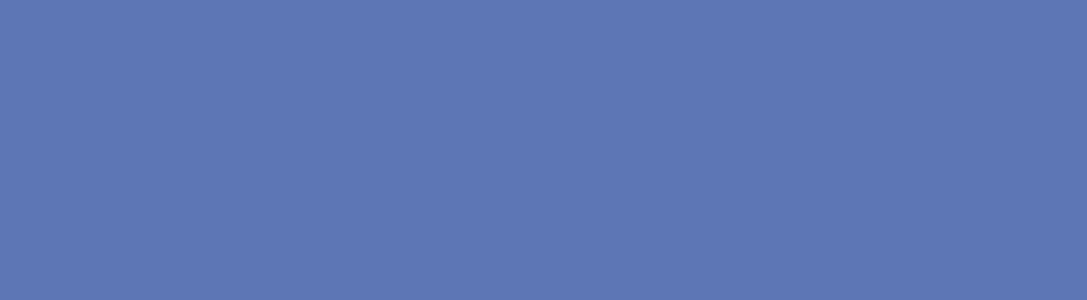
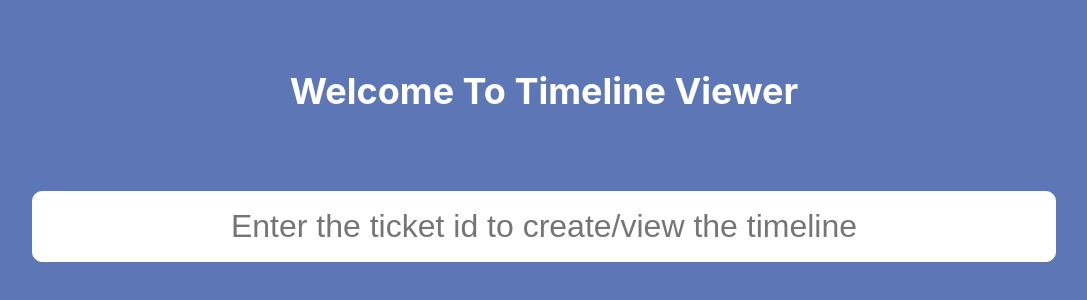
Before and after one commit to devamitranjan/ticket-tracker, a React (Create React App) app: page /timeline in a window 1280 px wide. Before the commit this address had no page. Shown: the part 194-494 px from the top of the page, without its empty margins (96-1183 px from the left). Built offline with nearby package versions, Linux system fonts and the light colour scheme; the HTML template or start-up script is replaced by a standard one.

Commit message:
Integrated the timeline and dashboard

```diff
--- a/src/App.tsx
+++ b/src/App.tsx
@@ -1,28 +1,25 @@
-import React from 'react';
-import { useNavigate, useRoutes } from 'react-router-dom';
+import React from "react";
+import { Navigate, useRoutes } from "react-router-dom";
 
-import MainLayout from './layout/MainLayout';
-import Dashboard from './features/dashboard/Dashboard';
-
-import './App.css';
-import Timeline from './features/timeline/Timeline';
+import Dashboard from "./features/dashboard/Dashboard";
+import Timeline from "./features/timeline/Timeline";
+import "./App.css";
 
 function App() {
-  const navigate = useNavigate();
   const routes = useRoutes([
     {
-      path: '/',
-      element: <MainLayout />,
+      path: "timeline",
+      element: <Dashboard />,
       children: [
         {
-          path: 'dashboard',
-          element: <Dashboard />,
-        },
-        {
-          path: 'timeline/:id',
+          path: ":id",
           element: <Timeline />,
         },
       ],
+    },
+    {
+      path: "/",
+      element: <Navigate to='/timeline' />,
     },
   ]);
 
--- a/src/features/dashboard/Dashboard.tsx
+++ b/src/features/dashboard/Dashboard.tsx
@@ -1,18 +1,44 @@
-import React from 'react';
-import { Button } from 'reactstrap';
-import { ColDef } from 'ag-grid-community';
+import React, { KeyboardEvent } from "react";
+// import { Button } from "reactstrap";
+// import { ColDef } from "ag-grid-community";
 
-import DataGrid from '../../component/DataGrid';
+// import DataGrid from "../../component/DataGrid";
+import "./dashboard.css";
+import { Outlet, useLocation, useNavigate, useParams } from "react-router-dom";
 
 interface DashboardProps extends React.HTMLAttributes<HTMLDivElement> {}
 
 const Dashboard: React.FC<DashboardProps> = () => {
-  const columns: ColDef[] = [
-    { field: 'ticketId' },
-    { field: 'lastModified' },
-    { field: 'alerts' },
-  ];
-  return <DataGrid columns={columns} data={[]} key='tickets' />;
+  const navigate = useNavigate();
+  const { id } = useParams();
+  const [ticket, setTicket] = React.useState(id ?? "");
+  const handleSubmit = React.useCallback(
+    (e: KeyboardEvent<HTMLInputElement>) => {
+      console.log("asdfgh", e);
+      if (e.key.toLowerCase() === "enter") navigate(`/timeline/${ticket}`);
+    },
+    [ticket, navigate],
+  );
+  const { pathname } = useLocation();
+  const isTimelineDashboard = /\/timeline\/?$/.test(pathname);
+
+  return (
+    <>
+      <div
+        className={`ticket-container ${isTimelineDashboard ? "center" : ""}`}
+      >
+        <h1>Welcome To Timeline Viewer</h1>
+        <input
+          type='text'
+          value={ticket}
+          onChange={(e) => setTicket(e.target.value)}
+          onKeyDown={handleSubmit}
+          placeholder='Enter the ticket id to create/view the timeline'
+        />
+      </div>
+      <Outlet />
+    </>
+  );
 };
 
 export default Dashboard;
--- /dev/null
+++ b/src/features/dashboard/dashboard.css
@@ -0,0 +1,38 @@
+.ticket-container {
+  width: 100vw;
+  display: flex;
+  flex-direction: column;
+  align-items: center;
+  justify-content: flex-start;
+}
+
+.center {
+  justify-content: center;
+  height: 100vh;
+}
+
+.ticket-container h1 {
+  color: #fff;
+  align-items: center;
+  display: none;
+}
+
+.center h1 {
+  margin-top: 0;
+  display: inline;
+}
+
+.ticket-container input {
+  width: 80%;
+  border-radius: 10px;
+  border: 1px solid #fff;
+  outline: none;
+  font-size: 2rem;
+  text-align: center;
+  margin: 5rem 0;
+  padding: 1rem;
+}
+
+.ticket-container input:focus {
+  border: 2px solid #f5f1e9;
+}
--- a/src/features/timeline/Timeline.tsx
+++ b/src/features/timeline/Timeline.tsx
@@ -1,8 +1,8 @@
-import React from 'react';
+import React from "react";
 
-import data from '../../mocks/ticketData';
-import TimelineItem from './TimelineItem';
-import './timeline.css';
+import data from "../../mocks/ticketData";
+import TimelineItem from "./TimelineItem";
+import "./timeline.css";
 
 interface TimelineProps extends React.HTMLAttributes<HTMLDivElement> {}
 
@@ -10,13 +10,13 @@ const Timeline: React.FC<TimelineProps> = ({ className }) => {
   const itemLength = data.ticketItems.length;
 
   return (
-    <React.Fragment>
+    <div className='timeline'>
       <div className='timeline-header'>
         <h3>{data.ticketId}</h3>
         {data.ticketDescription}
       </div>
 
-      <div className='timeline'>
+      <div className='timeline-items'>
         {data.ticketItems.map((ticketItem, index) => (
           <TimelineItem
             ticketItem={ticketItem}
@@ -28,25 +28,25 @@ const Timeline: React.FC<TimelineProps> = ({ className }) => {
         <div
           key={itemLength + 1}
           className={`container ${
-            itemLength % 2 === 0 ? 'left' : 'right'
+            itemLength % 2 === 0 ? "left" : "right"
           }-container`}
         >
           <div
-            className={`circle ${itemLength % 2 === 0 ? '' : 'circle-right'}`}
+            className={`circle ${itemLength % 2 === 0 ? "" : "circle-right"}`}
           ></div>
           <div className='text-box'>
-            <h2>{'Enter heading'}</h2>
+            <h2>{"Enter heading"}</h2>
             <small>{new Date().toDateString()}</small>
-            <p>{'Enter the details'}</p>
+            <p>{"Enter the details"}</p>
             <span
               className={`${
-                itemLength % 2 === 0 ? 'left' : 'right'
+                itemLength % 2 === 0 ? "left" : "right"
               }-container-arrow`}
             ></span>
           </div>
         </div>
       </div>
-    </React.Fragment>
+    </div>
   );
 };
 
--- a/src/features/timeline/timeline.css
+++ b/src/features/timeline/timeline.css
@@ -2,21 +2,26 @@ body {
   background: #5d76b5;
 }
 
+.timeline {
+  display: flex;
+  flex-direction: column;
+  align-items: center;
+}
+
 .timeline-header {
-  margin-top: 2.5rem;
   text-align: center;
   color: #fff;
-  font-family: 'Courier New', Courier, monospace;
+  font-family: "Courier New", Courier, monospace;
 }
 
-.timeline {
+.timeline-items {
   position: relative;
   max-width: 1200px;
   margin: 100px auto;
 }
 
-.timeline::after {
-  content: '';
+.timeline-items::after {
+  content: "";
   position: absolute;
   width: 6px;
   height: 100%;
@@ -130,10 +135,10 @@ body {
 }
 
 @media screen and (max-width: 600px) {
-  .timeline {
+  .timeline-items {
     margin: 50px auto;
   }
-  .timeline::after {
+  .timeline-items::after {
     left: 31px;
   }
 
--- a/src/layout/MainLayout.tsx
+++ /dev/null
@@ -1,8 +0,0 @@
-import React from 'react';
-import { Outlet } from 'react-router-dom';
-
-const MainLayout = () => {
-  return <Outlet />;
-};
-
-export default MainLayout;
```
